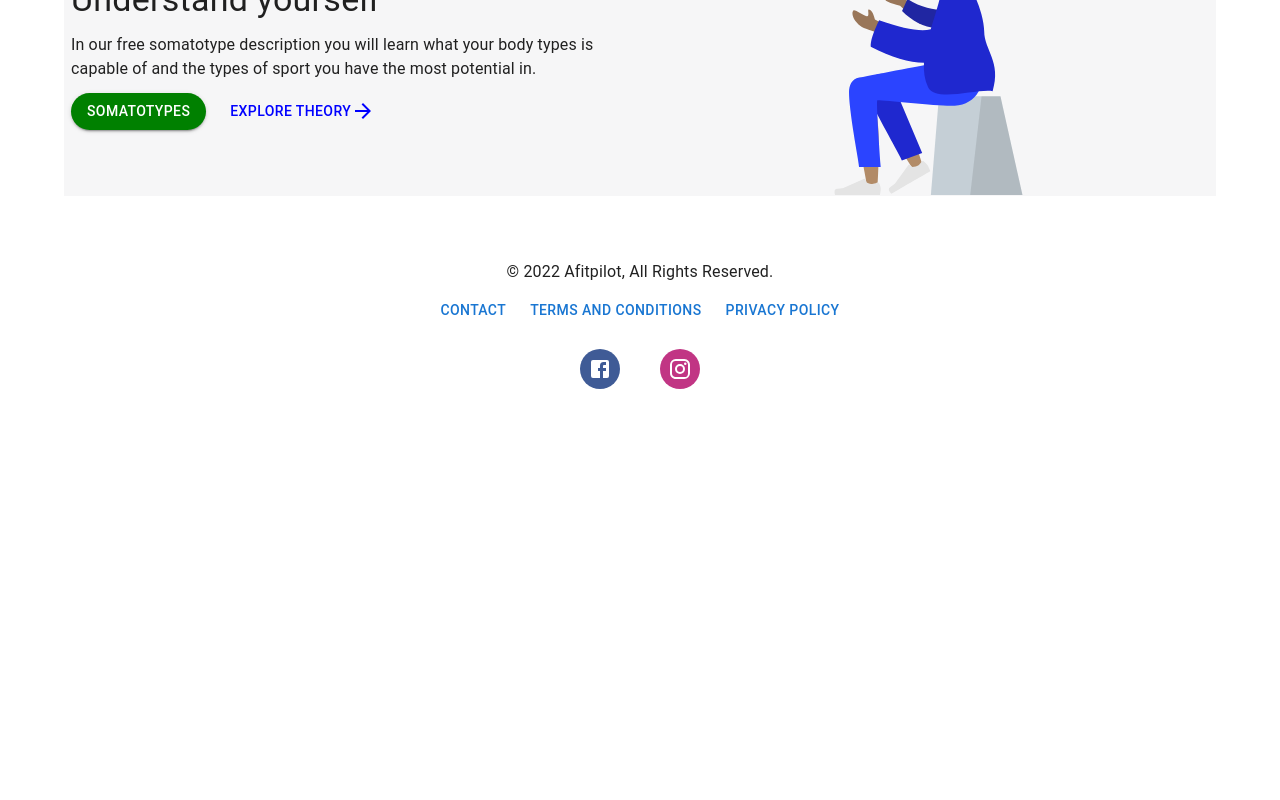
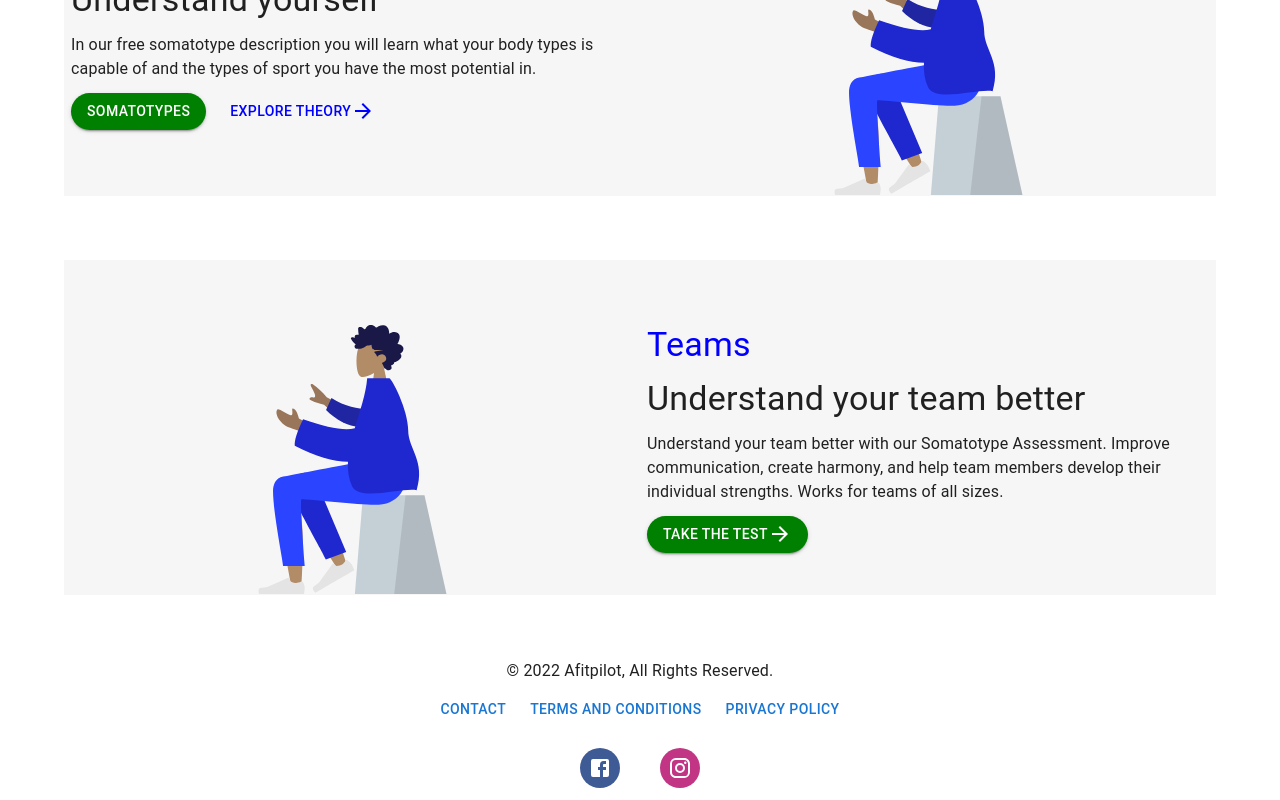
Before and after one commit to walter-clayton/afitpilot-somatotype, a React (Create React App) app in the folder client/: page / in a window 1280 px wide. Shown: the part 911-1711 px from the top of the page. Before the commit the page ends 1312 px from the top, so only its background shows below. Built offline with nearby package versions, Linux system fonts and the light colour scheme.

Commit message:
Create CTA component to the right

```diff
--- a/client/src/components/CTA/CallToAction.tsx
+++ b/client/src/components/CTA/CallToAction.tsx
@@ -51,7 +51,7 @@ const CallToAction = () => {
               >
                 Somatotypes
               </Button>
-              <Button sx={{ color: "blue" }} variant="text" onClick={() => {}}>
+              <Button sx={{ color: "blue" }} variant="text" onClick={() => { }}>
                 Explore Theory <ArrowForwardSharpIcon />
               </Button>
             </Stack>
@@ -70,6 +70,61 @@ const CallToAction = () => {
           </Box>
         </Grid>
       </Grid>
+      <Grid container sx={{ backgroundColor: "#f6f6f7", marginTop: 8 }}>
+        <Grid xs={12} md={7} lg={6} sm={12}>
+          <Box
+            sx={{
+              marginTop: 8,
+              display: "flex",
+              flexDirection: "column",
+              alignItems: "center",
+            }}
+          >
+            <img src={sitting} alt="sitting girl" />
+          </Box>
+        </Grid>
+        <Grid xs={12} md={5} lg={6} sm={12}>
+          <Box
+            sx={{
+              marginTop: 8,
+              display: "flex",
+              flexDirection: "column",
+              alignItems: "flex-start",
+              justifyContent: "flex-end",
+              marginRight: "20px",
+              marginLeft: "7px",
+            }}
+          >
+            <Typography component="h1" variant="h4" sx={{ color: "blue" }}>
+              Teams
+            </Typography>
+            <Typography mt={1.5} component="h4" variant="h4">
+              Understand your team better
+            </Typography>
+            <Typography
+              mt={1.5}
+              sx={{ display: "flex", justifyContent: "flex-end" }}
+              variant="body1"
+            >
+              Understand your team better with our Somatotype Assessment. Improve communication, create harmony, and help team members develop their individual strengths. Works for teams of all sizes.
+            </Typography>
+            <Stack mt={1.5} spacing={2} direction="row">
+              <Button
+                sx={{ borderRadius: "20px", backgroundColor: "green" }}
+                variant="contained"
+                onClick={() => {
+                  navigate("/Types");
+                  window.scrollTo(0, 0);
+                }}
+              >
+                Take the Test <ArrowForwardSharpIcon />
+              </Button>
+            </Stack>
+          </Box>
+        </Grid>
+
+      </Grid>
+
     </Container>
   );
 };
```
